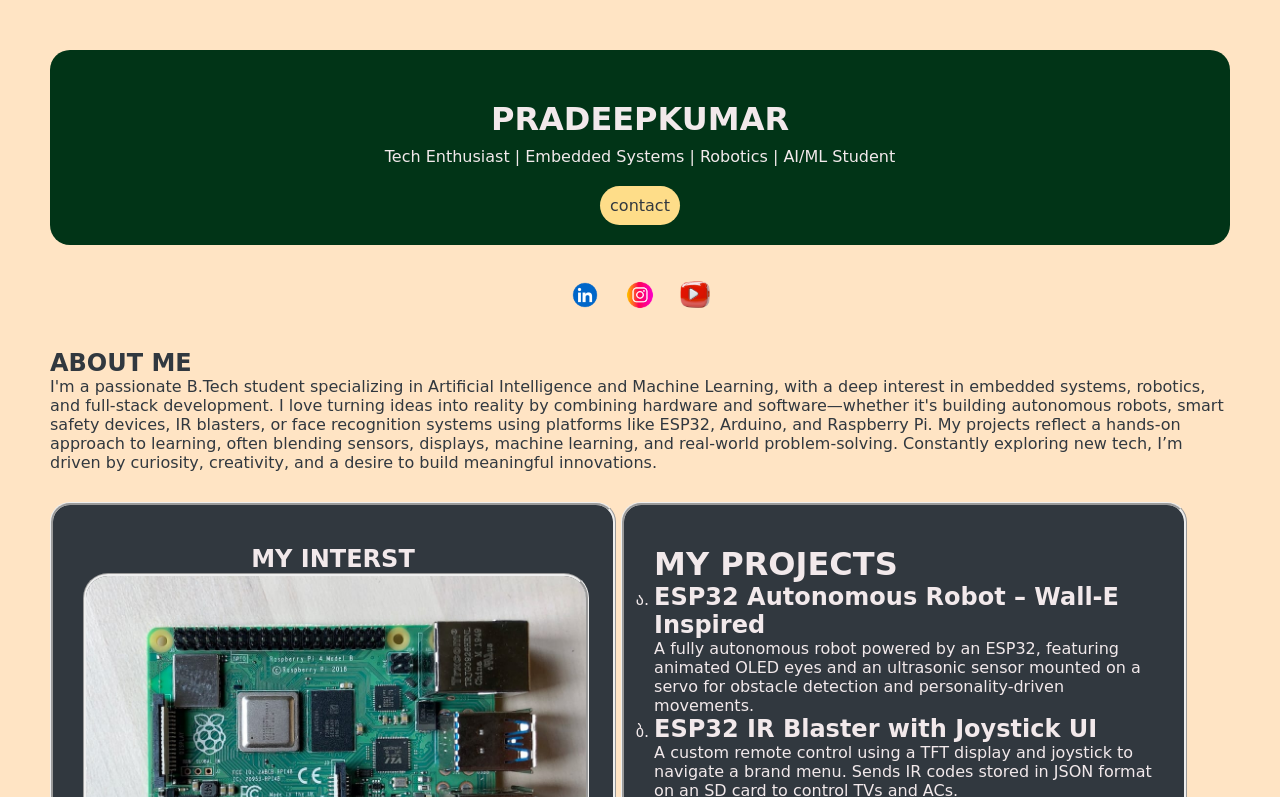
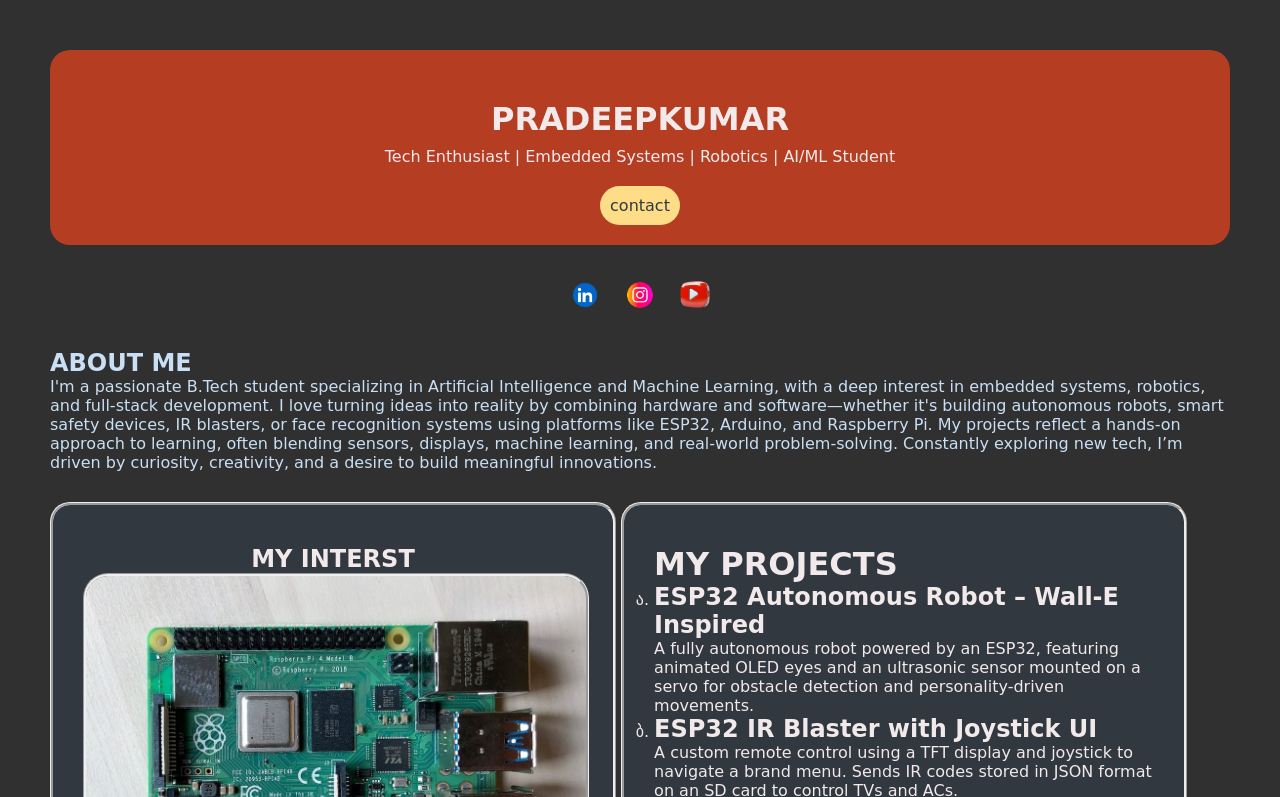
Before and after one commit to pradeepkumar673/my-first-html-css-project, a plain HTML site: page index.html in a window 1280 px wide. Shown: the top 797 px of the page. Drawn offline with Linux system fonts and the light colour scheme; a web font is replaced by a local one.

Commit message:
pradeep upgraded

```diff
--- a/style.css
+++ b/style.css
@@ -5,8 +5,8 @@
 
 body {
     font-family: "Edu NSW ACT Hand Pre", cursive;
-    background-color: #ffe4c4;
-    color: #31383F;
+    background-color: #303030;
+    color: #c9dff5;
 }
 
 .container {
@@ -15,7 +15,7 @@ body {
 
 .about {
     text-align: center;
-    background-color: #013417;
+    background-color: #b53d22;
     color: #F2E9EB;
     padding: 50px;
     border-radius: 20px;
```
